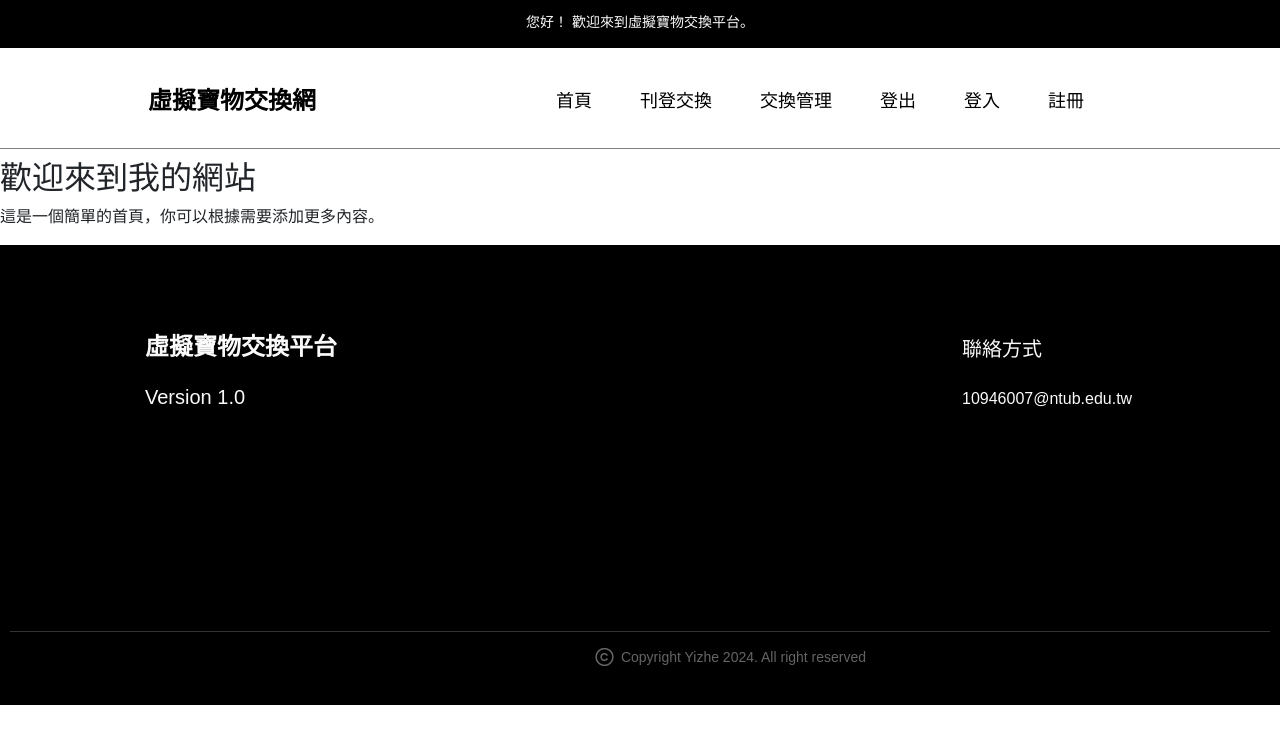
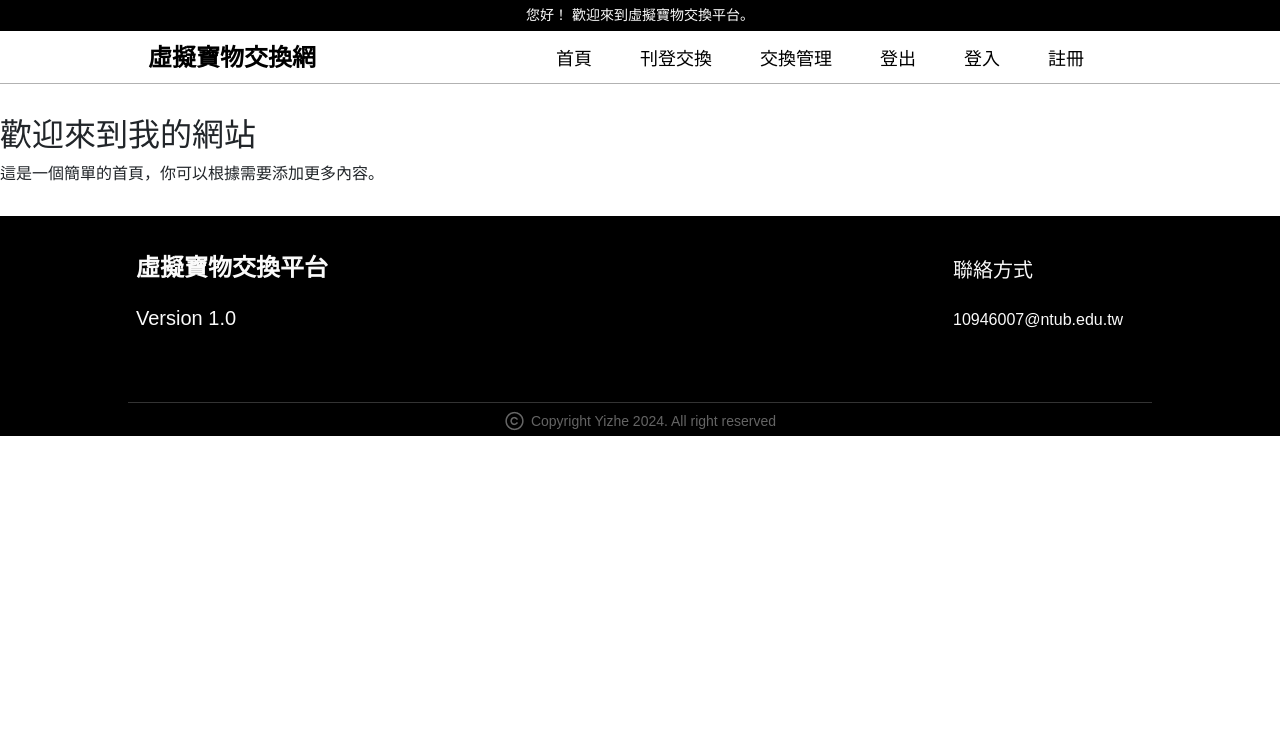
Before and after one commit to yizhe0508/10946007, a Django app: page / in a window 1280 px wide. Shown: the top 744 px of the page. Run offline with Django 5.2, Linux system fonts and the light colour scheme.

Commit message:
finish header.html and footer.html

```diff
--- a/mysite/static/css/footer.css
+++ b/mysite/static/css/footer.css
@@ -4,71 +4,15 @@
 }
 
 .footer {
-    background: var(--button, #000000);
-    height: 440px;
+    background-color: var(--button, #000000);
+    color: #fafafa;
+    padding: 10px;
+    text-align: center;
+    font: 400 14px/100% Poppins, sans-serif;
+    height: 220px;
     position: relative;
     overflow: hidden;
-}
-
-.footer-bottom {
-    opacity: 0.4000000059604645;
-    display: flex;
-    flex-direction: column;
-    gap: 16px;
-    align-items: center;
-    justify-content: flex-start;
-    position: absolute;
-    left: 0px;
-    top: 376px;
-}
-
-.footer-line {
-    opacity: 0.5;
-    flex-shrink: 0;
-    width: 1440px;
-    background-color: #fff;
-    height: 0.5px;
-    position: relative;
-    overflow: visible;
-}
-
-.copyright-group {
-    display: flex;
-    flex-direction: row;
-    gap: 6px;
-    align-items: center;
-    justify-content: flex-start;
-    flex-shrink: 0;
-    position: relative;
-}
-
-.footer-icon {
-    flex-shrink: 0;
-    width: 20px;
-    height: 20px;
-    position: relative;
-    overflow: hidden;
-}
-
-.footer-group-icon {
-    width: 83.33%;
-    height: 83.33%;
-    position: absolute;
-    right: 8.33%;
-    left: 8.33%;
-    bottom: 8.33%;
-    top: 8.33%;
-    overflow: visible;
-}
-
-.footer-copyright-text {
-    color: var(--primary, #ffffff);
-    text-align: left;
-    font-family: var(--title-16px-regular-font-family, "Poppins-Regular", sans-serif);
-    font-size: var(--title-16px-regular-font-size, 16px);
-    line-height: var(--title-16px-regular-line-height, 24px);
-    font-weight: var(--title-16px-regular-font-weight, 400);
-    position: relative;
+    margin-top: 31px;
 }
 
 .footer-top {
@@ -77,10 +21,10 @@
     gap: 600px;
     align-items: flex-start;
     justify-content: flex-start;
-    width: 1200px;
-    position: absolute;
-    left: 135px;
-    top: 80px;
+    width: 80%;
+    position: relative;
+    left: 10%;
+    top: 30px;
 }
 
 .footer-left {
@@ -118,7 +62,7 @@
     font-size: var(--heading-24px-bold-font-size, 24px);
     line-height: var(--heading-24px-bold-line-height, 24px);
     font-weight: var(--heading-24px-bold-font-weight, 700);
-    position: absolute;
+    position: relative;
     right: -67.8%;
     left: 0%;
     width: 167.8%;
@@ -176,3 +120,65 @@
     font-weight: var(--title-16px-regular-font-weight, 400);
     position: relative;
 }
+
+.footer-bottom {
+    opacity: 0.4000000059604645;
+    display: flex;
+    flex-direction: column;
+    gap: 8px;
+    align-items: center;
+    justify-content: flex-start;
+    position: absolute;
+    left: 10%;
+    right: 10%;
+    bottom: 5px;
+}
+
+.footer-line {
+    opacity: 0.5;
+    flex-shrink: 0;
+    width: 100%;
+    background-color: #fff;
+    height: 0.5px;
+    position: relative;
+    overflow: visible;
+}
+
+.copyright-group {
+    display: flex;
+    flex-direction: row;
+    gap: 6px;
+    align-items: center;
+    justify-content: flex-start;
+    flex-shrink: 0;
+    position: relative;
+}
+
+.footer-icon {
+    flex-shrink: 0;
+    width: 20px;
+    height: 20px;
+    position: relative;
+    overflow: hidden;
+}
+
+.footer-group-icon {
+    width: 83.33%;
+    height: 83.33%;
+    position: relative;
+    right: 8.33%;
+    left: 8.33%;
+    bottom: 8.33%;
+    top: 8.33%;
+    overflow: visible;
+}
+
+.footer-copyright-text {
+    color: var(--primary, #ffffff);
+    text-align: left;
+    font-family: var(--title-16px-regular-font-family, "Poppins-Regular", sans-serif);
+    font-size: var(--title-16px-regular-font-size, 16px);
+    line-height: var(--title-16px-regular-line-height, 24px);
+    font-weight: var(--title-16px-regular-font-weight, 400);
+    position: relative;
+}
--- a/mysite/static/css/header.css
+++ b/mysite/static/css/header.css
@@ -1,17 +1,26 @@
-.container-fluid{
+.container-fluid {
     width: 80%;
+    height: 32px;
 }
 
 .navbar {
+    position: relative;
     background-color: #fff;
     /* 背景顏色 */
     padding: 10px;
     /* 上下左右的內邊距 */
+    font-size: 18px;
+    /* 設置導覽列字體大小 */
 }
 
 .navbar-brand {
-    font-size: 24px;
-    /* 品牌字體大小 */
+    color: var(--text2, #000000);
+    text-align: left;
+    font-family: var(--heading-24px-bold-font-family, "Inter-Bold", sans-serif);
+    font-size: var(--heading-24px-bold-font-size, 24px);
+    line-height: var(--heading-24px-bold-line-height, 24px);
+    font-weight: var(--heading-24px-bold-font-weight, 700);
+    position: relative;
 }
 
 .navbar-links {
@@ -35,12 +44,11 @@
 
 .divider {
     background-color: #000;
-    margin-top: 30px;
-    margin-bottom: 10px;
     position: relative;
+    margin-bottom: 31px;
     height: 0.5px;
     width: 100%;
-    opacity: 0.5;
+    opacity: 0.3;
     /* 設置透明度為 0.5 */
     overflow: visible;
 
--- a/mysite/static/css/top-header.css
+++ b/mysite/static/css/top-header.css
@@ -5,7 +5,7 @@
 
 .top-header {
     background: var(--button, #000000);
-    height: 48px;
+    height: 31px;
     position: relative;
     overflow: hidden;
 }
@@ -16,10 +16,10 @@
     gap: 0px;
     align-items: flex-start;
     justify-content: flex-start;
-    width: 228px;
+    width: 100%;
     position: absolute;
     left: calc(50% - 114px);
-    top: 12px;
+    top: 5px;
 }
 
 .frame-555 {
--- a/mysite/templates/base.html
+++ b/mysite/templates/base.html
@@ -12,48 +12,7 @@
     <link rel="stylesheet" type="text/css" href="/static/css/header.css">
     <link rel="stylesheet" type="text/css" href="/static/css/footer.css">
     <style>
-        body {
-            font-family: Arial, sans-serif;
-            margin: 0;
-            padding: 0;
-        }
-
-
-
-        footer {
-            background-color: #000;
-            color: #fafafa;
-            padding: 10px;
-            text-align: center;
-            font: 400 14px/100% Poppins, sans-serif;
-        }
-
-        .container{
-            width: 80%;
-        }
-        /* Navbar樣式 */
-        .navbar {
-            margin-top: 20px;
-            font-size: 18px; /* 設置導覽列字體大小 */
-            height: 50px;
-        }
-
-        .navbar-list{
-            list-style: none;
-            display: flex; /* 使用 Flexbox 佈局 */
-        }
-
         /* 網站名稱文字樣式 */
-        .navbar-brand {
-            font-size: 24px; /* 設置品牌文字字體大小 */
-            font-weight: bold; /* 設置品牌文字字體加粗 */
-
-        }
-
-        /*導覽列兼具*/
-        .nav-item{
-            margin-right: 48px;
-        }
 
 
     </style>
--- a/mysite/templates/header.html
+++ b/mysite/templates/header.html
@@ -1,5 +1,4 @@
 <!-- header.html -->
-{% load static %}
 <div class="top-header">
     <div class="frame-746">
         <div class="frame-555">
```
Also changed, not shown: requirements.txt (added).
